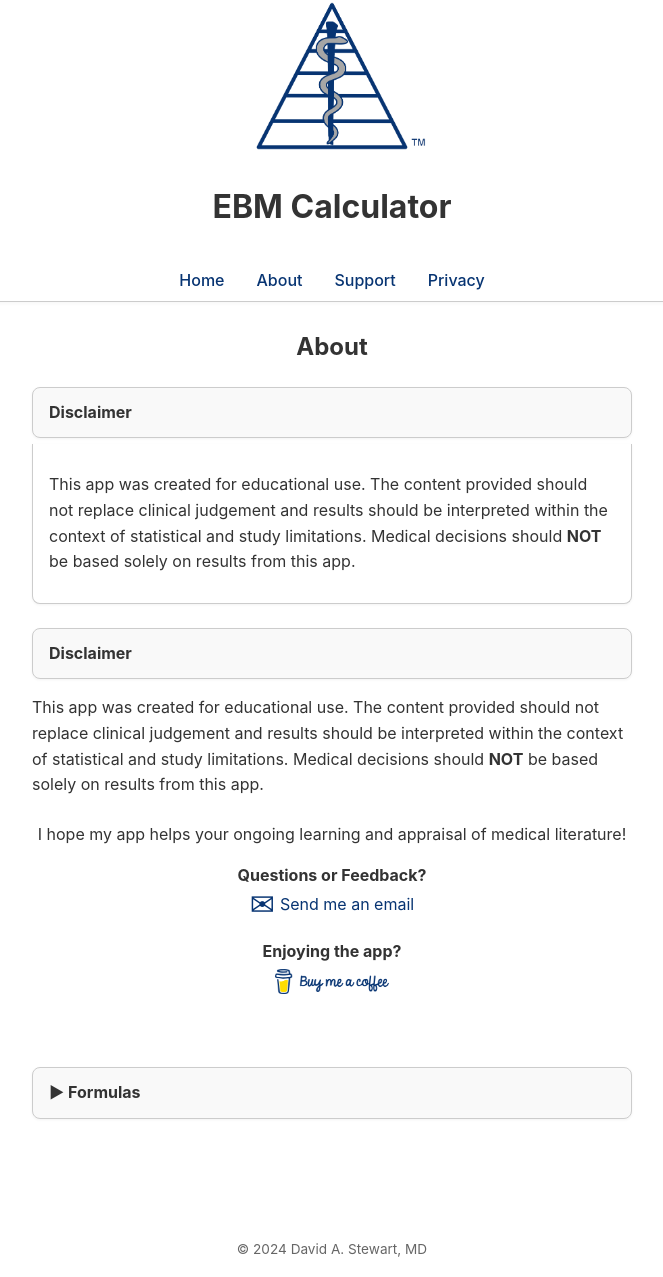
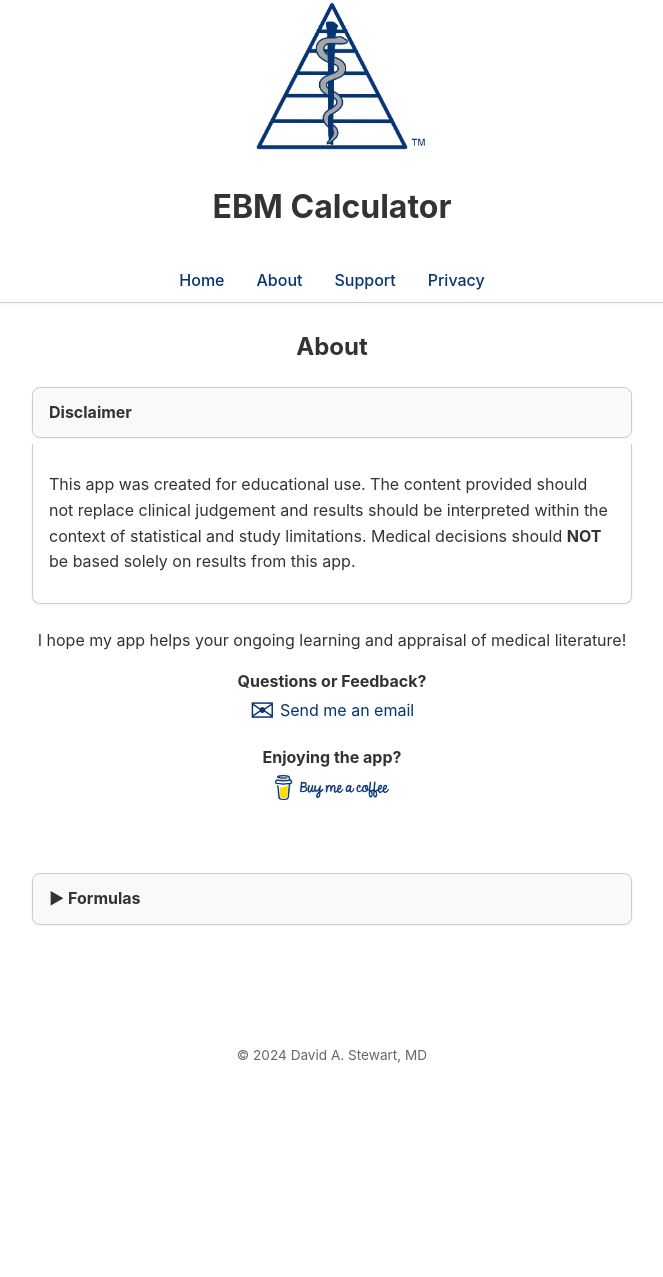
Before and after one commit to EBMCalculator/ebmcalculator.github.io, a Jekyll site: the page built from about.md, in a window 1280 px wide. Shown: the whole page, without its empty margins (308-971 px from the left). Built offline with Jekyll 4.4.1, drawn with Linux system fonts in a browser that asks for light colours; after the commit the page ends 1083 px from its top, so only the background shows below that.

Commit message:
Update about.md

```diff
--- a/about.md
+++ b/about.md
@@ -26,16 +26,6 @@
       Disclaimer
     </div>
     <div class="faq-answer">
-      <p>This app was created for educational use. The content provided should not replace clinical judgement and results should be interpreted within the context of statistical and study limitations. Medical decisions should <strong>NOT</strong> be based solely on results from this app.</p>
-    </div>
-  </div>
-</div>
-
-<div style="max-width: 600px; margin: 20px auto;">
-  <!-- Disclaimer Box (non-collapsible) -->
-  <div class="faq-item">
-    <div class="faq-question">Disclaimer</div>
-    <div class="faq-block">
       <p>This app was created for educational use. The content provided should not replace clinical judgement and results should be interpreted within the context of statistical and study limitations. Medical decisions should <strong>NOT</strong> be based solely on results from this app.</p>
     </div>
   </div>
```
